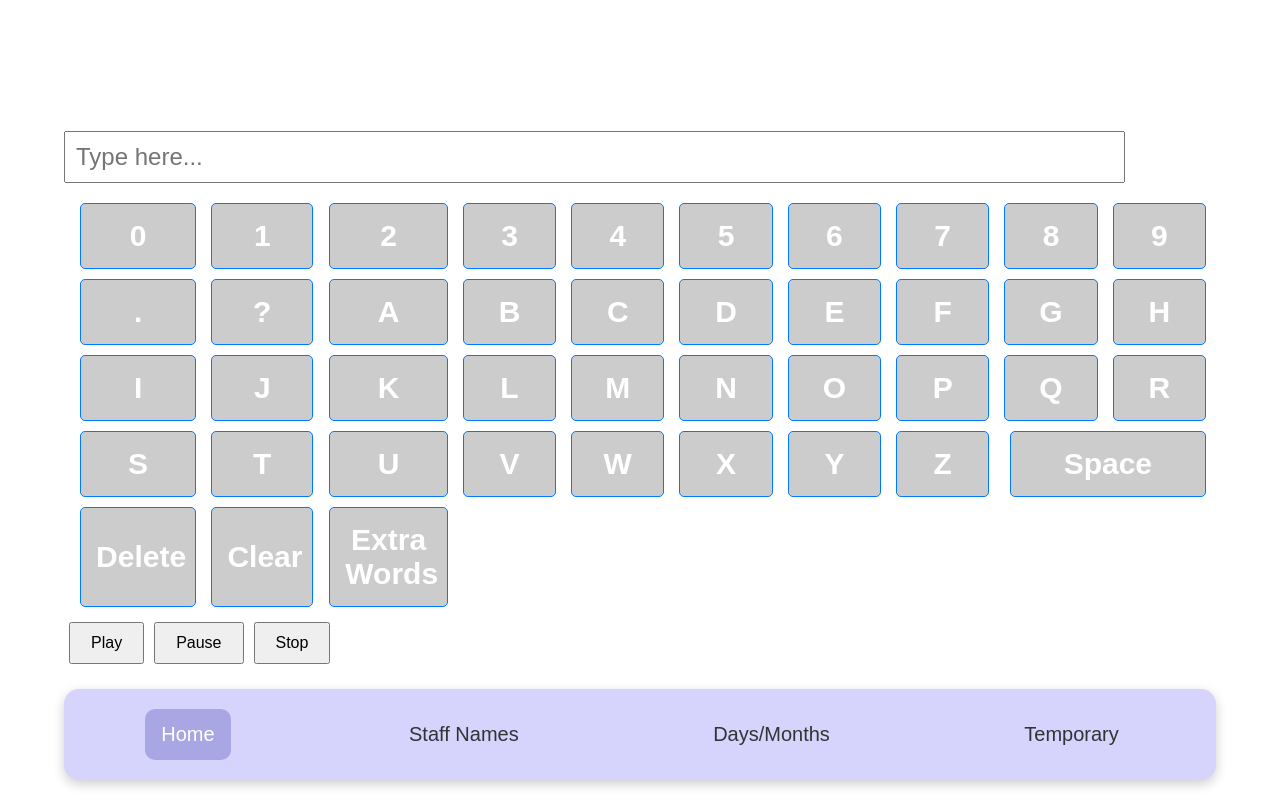
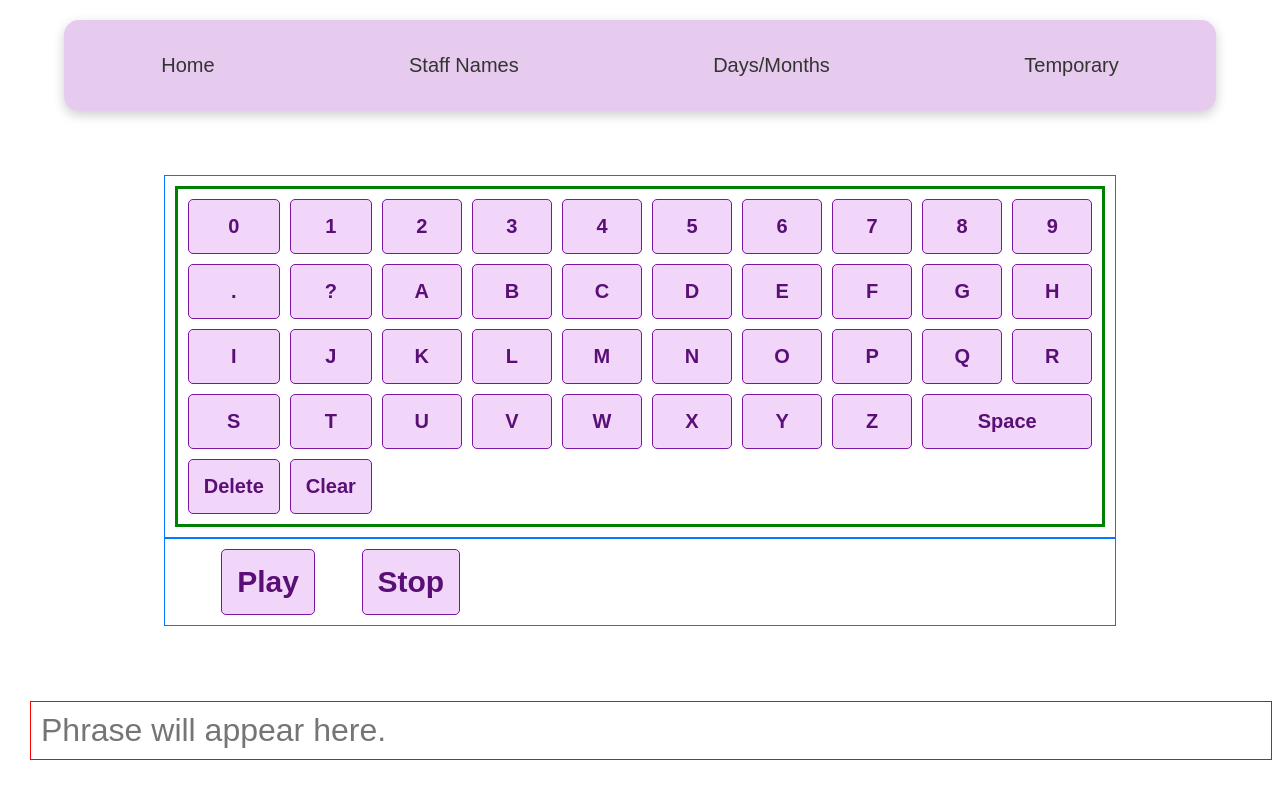
Before and after one commit to maddiecoco/AdaptiveVisionaries, a React (Create React App) app: page / in a window 1280 px wide. Built offline with nearby package versions, Linux system fonts and the light colour scheme.

Commit message:
Bar Update

```diff
--- a/src/App.js
+++ b/src/App.js
@@ -1,24 +1,25 @@
 import './App.css';
 import React, { useState } from 'react';
 import { Routes, Route } from 'react-router-dom';
-import MyButton from './components/Button/MyButton';
-import TextToSpeech from './components/TextToSpeech';
-import Temporary from './components/Temporary';
-import BottomNav from './components/NavBar/BottomBar';
-import StaffNames from './components/StaffNames';
-import DayMonths from './components/DayMonths';
+import HomeButtons from './components/HomePage/HomeButtons';
+import TextToSpeech from './components/TextToSpeech/TextToSpeech';
+import Temporary from './components/ButtonPages/Temporary';
+import TopBar from './components/NavBar/TopBar';
+import StaffNames from './components/ButtonPages/StaffNames';
+import DayMonths from './components/ButtonPages/DayMonths';
 
 function App() {
   const [inputValue, setInputValue] = useState('');
 
   return (
     <>
+      <TopBar />
       <Routes>
         <Route
           path="/"
           element={
             <>
-              <MyButton inputValue={inputValue} setInputValue={setInputValue} />
+              <HomeButtons inputValue={inputValue} setInputValue={setInputValue} />
               <TextToSpeech text={inputValue} />
             </>
           }
@@ -35,9 +36,7 @@ function App() {
           path="/temporary"
           element={<Temporary inputValue={inputValue} setInputValue={setInputValue} />}
         />
-      </Routes>
-      <BottomNav />
-    </>
+      </Routes>    </>
   );
 }
 
--- a/src/components/Button/MyButton.css
+++ /dev/null
@@ -1,62 +0,0 @@
-input {
-    font-size: 24px; /* Increase font size */
-    width: 90%; /* Full width */
-    padding: 10px; /* Add some padding */
-    margin-bottom: 10px; /* Space below the input */
-  }
-.button-container {
-    display: grid;
-    grid-template-columns: repeat(10, 1fr); /* 10 buttons per row */
-    gap: 10px; /* Space between buttons */
-    padding: 10px; /* Padding around the button container */
-  }
-
-  .button-container-1 {
-    display: grid;
-    grid-template-columns: repeat(8, 1fr); /* 8 buttons per row */
-    gap: 10px; /* Space between buttons */
-    padding: 10px; /* Padding around the button container */
-  }
-
-  .container {
-    margin-left: 5%;
-    margin-right: 5%;
-  }
-
-  .my-button {
-    padding: 15px; /* Adjust padding for larger buttons */
-    border: 1px solid #007bff;
-    background-color: #ccc; /* Example background color */
-    color: white;
-    font-size: 30px; /* Adjust font size as needed */
-    cursor: pointer;
-    border-radius: 5px; /* Rounded corners for buttons */
-    transition: background-color 0.3s; /* Smooth transition for hover effect */
-    font-weight: bold;
-    margin-left: 5%;
-  }
-
-  .my-button:hover {
-    background-color: #0056b3; /* Darker shade on hover */
-  }
-
-  /* Wider space button */
-.space-button {
-    grid-column: span 2; /* Make the space button span two columns */
-    font-weight: bold;
-  }
-
-  /* TextToSpeech.css */
-.textarea {
-    font-size: 16px;
-    width: 100%;
-    padding: 10px;
-    margin-left: 5%;
-    margin-right: 10px;
-  }
-
-  .sound-button {
-    font-size: 16px;
-    padding: 10px 20px;
-    margin: 5px;
-  }
--- a/src/components/DayMonths.js
+++ b/src/components/ButtonPages/DayMonths.js
@@ -1,9 +1,7 @@
 import React from 'react';
-import { useNavigate } from 'react-router-dom';
-import './Button/MyButton.css'
+import '../HomePage/HomeButtons.css';
 
 const DayMonths = ({ inputValue, setInputValue }) => {
-  const navigate = useNavigate();
 
   // Array of phrases
   const phrases = [
@@ -21,14 +19,14 @@ const DayMonths = ({ inputValue, setInputValue }) => {
     setInputValue(inputValue + " " + phrase); // Append the clicked phrase to inputValue
   };
 
-  const handleNavigateBack = () => {
-    navigate('/'); // Navigate back to the home page
-  };
-
   return (
     <div className="container">
-      <p>Current input: {inputValue}</p>
-
+      <input
+        type="text"
+        value={inputValue}
+        placeholder="Phrase will appear here."
+        readOnly // Prevent user from typing manually
+      />
       <div className="button-container">
         {/* Dynamically generate buttons for each phrase */}
         {phrases.map((phrase, index) => (
@@ -37,11 +35,6 @@ const DayMonths = ({ inputValue, setInputValue }) => {
           </button>
         ))}
       </div>
-
-      {/* Button to navigate back to the main page */}
-      <button className="my-button" onClick={handleNavigateBack}>
-        Back to Main Page
-      </button>
     </div>
   );
 };
--- a/src/components/StaffNames.js
+++ b/src/components/ButtonPages/StaffNames.js
@@ -1,9 +1,7 @@
 import React from 'react';
-import { useNavigate } from 'react-router-dom';
-import './Button/MyButton.css'
+import '../HomePage/HomeButtons.css';
 
 const StaffNames = ({ inputValue, setInputValue }) => {
-  const navigate = useNavigate();
 
   // Array of phrases
   const phrases = [
@@ -33,15 +31,16 @@ const StaffNames = ({ inputValue, setInputValue }) => {
     setInputValue(inputValue + " " + phrase); // Append the clicked phrase to inputValue
   };
 
-  const handleNavigateBack = () => {
-    navigate('/'); // Navigate back to the home page
-  };
-
   return (
     <div className="container">
-      <p>Current input: {inputValue}</p>
+      <input
+        type="text"
+        value={inputValue}
+        placeholder="Phrase will appear here."
+        readOnly
+      />
 
-      <div className="button-container">
+      <div className="button-container-1">
         {/* Dynamically generate buttons for each phrase */}
         {phrases.map((phrase, index) => (
           <button key={index} className="my-button" onClick={() => handlePhraseClick(phrase)}>
@@ -49,11 +48,6 @@ const StaffNames = ({ inputValue, setInputValue }) => {
           </button>
         ))}
       </div>
-
-      {/* Button to navigate back to the main page */}
-      <button className="my-button" onClick={handleNavigateBack}>
-        Back to Main Page
-      </button>
     </div>
   );
 };
--- a/src/components/Temporary.js
+++ b/src/components/ButtonPages/Temporary.js
@@ -1,8 +1,7 @@
 import React from 'react';
-import { useNavigate } from 'react-router-dom';
-import './Button/MyButton.css'
+import '../HomePage/HomeButtons.css';
+
 const Temporary = ({ inputValue, setInputValue }) => {
-  const navigate = useNavigate();
 
   // Array of phrases
   const phrases = [
@@ -30,16 +29,12 @@ const Temporary = ({ inputValue, setInputValue }) => {
     setInputValue(inputValue + " " + phrase); // Append the clicked phrase to inputValue
   };
 
-  const handleNavigateBack = () => {
-    navigate('/'); // Navigate back to the home page
-  };
-
   return (
     <div className="container">
       <input
         type="text"
         value={inputValue}
-        placeholder="Type here..."
+        placeholder="Phrase will appear here."
         readOnly // Prevent user from typing manually
       />
 
@@ -51,11 +46,6 @@ const Temporary = ({ inputValue, setInputValue }) => {
           </button>
         ))}
       </div>
-
-      {/* Button to navigate back to the main page */}
-      <button className="my-button" onClick={handleNavigateBack}>
-        Back to Main Page
-      </button>
     </div>
   );
 };
--- /dev/null
+++ b/src/components/HomePage/HomeButtons.css
@@ -0,0 +1,103 @@
+input {
+  font-size: 32px; /* Larger font size */
+  width: calc(100% - 60px); /* Full width minus 30px on each side */
+  padding: 10px; /* Add some padding */
+  margin-bottom: 10px; /* Space below the input */
+  border: 1px solid red;
+  position: fixed; /* Fix the position to the viewport */
+  bottom: 30px; /* 30px from the bottom */
+  left: 30px; /* 30px from the left */
+  right: 30px; /* 30px from the right */
+  z-index: 1000; /* Bring it to the front if needed */
+}
+
+.button-container {
+    display: grid;
+    grid-template-columns: repeat(10, 1fr); /* 10 buttons per row */
+    gap: 10px; /* Space between buttons */
+    padding: 10px; /* Padding around the button container */
+    border:3px solid green;
+}
+
+.container {
+  margin-left: 5%;
+  margin-right: 5%;
+  border: 1px solid #007bff;
+  padding: 10px;
+}
+
+.button-container-1 {
+  position: fixed; /* Keeps container fixed on the page */
+  top: 50px; /* 50px from the top */
+  right: 20px; /* 20px from the right */
+  display: grid;
+  grid-template-columns: repeat(8, 1fr); /* 8 buttons per row */
+  gap: 10px; /* Space between buttons */
+  width: calc(8 * 120px + 7 * 10px); /* Set width to fit 8 buttons plus gaps */
+}
+
+.my-button {
+  padding: 15px;
+  border: 1px solid #7A16A2;
+  background-color: #F1D6FA;
+  color: #590F76;
+  font-size: 20px;
+  cursor: pointer;
+  border-radius: 5px;
+  transition: background-color 0.3s;
+  font-weight: bold;
+  width: 100%; /* Makes button fill the grid cell */
+  box-sizing: border-box;
+}
+
+.og-button-container-1 {
+    display: grid;
+    grid-template-columns: repeat(8, 1fr); /* 8 buttons per row */
+    gap: 10px; /* Space between buttons */
+    padding: 10px; /* Padding around the button container */
+}
+
+.og-container {
+  margin-left: 5%;
+  margin-right: 5%;
+  border: 1px solid #007bff;
+}
+
+.og-my-button {
+  padding: 15px; /* Adjust padding for larger buttons */
+  border: 1px solid #7A16A2;
+  background-color: #F1D6FA; /* Example background color */
+  color: #590F76; /* Color of the Numbers/Letters */
+  font-size: 30px; /* Adjust font size as needed */
+  cursor: pointer;
+  border-radius: 5px; /* Rounded corners for buttons */
+  transition: background-color 0.3s; /* Smooth transition for hover effect */
+  font-weight: bold;
+  margin-left: 5%;
+}
+
+  /* Color Value that appears when you hover over a*/
+  .my-button:hover {
+    background-color: #de96e0; /* Darker shade on hover */
+  }
+
+  /* Wider space button */
+.space-button {
+    grid-column: span 2; /* Make the space button span two columns */
+    font-weight: bold;
+  }
+
+  /* TextToSpeech.css */
+.textarea {
+    font-size: 16px;
+    width: 100%;
+    padding: 10px;
+    margin-left: 5%;
+    margin-right: 10px;
+  }
+
+  .sound-button {
+    font-size: 16px;
+    padding: 10px 20px;
+    margin: 5px;
+  }
--- a/src/components/Button/MyButton.js
+++ b/src/components/HomePage/HomeButtons.js
@@ -1,14 +1,7 @@
 import React from 'react';
-import './MyButton.css';
-import { useNavigate } from 'react-router-dom';
+import './HomeButtons.css';
 
-function MyButton({ inputValue, setInputValue }) {
-  const navigate = useNavigate();
-
-
-  const handleNavigate = () => {
-    navigate('/temporary'); // Navigate to the Temporary component
-  };
+function HomeButtons({ inputValue, setInputValue }) {
 
   const handleButtonClick = (char) => {
     setInputValue((prev) => prev + char); // Append the clicked letter to the input value
@@ -33,7 +26,7 @@ function MyButton({ inputValue, setInputValue }) {
         type="text"
         value={inputValue}
         readOnly // Prevent user from typing manually
-        placeholder="Type here..."
+        placeholder="Phrase will appear here."
       />
       <div className="button-container">
         {/* Numbers 0-9 */}
@@ -60,16 +53,18 @@ function MyButton({ inputValue, setInputValue }) {
 
         {/* Alphabet A-Z */}
         {alphabet.map((char) => (
-          <button
+          <button className="my-button"
             key={char}
-            className="my-button"
             onClick={() => handleButtonClick(char)}
           >
             {char}
           </button>
         ))}
+
         {/* Wider Space Button */}
-        <button className="my-button space-button" onClick={() => handleButtonClick(' ')}>Space</button>
+        <button className="my-button space-button" onClick={() => handleButtonClick(' ')}>
+          Space
+        </button>
 
         {/* Delete Button */}
         <button className="my-button" onClick={handleDelete}>
@@ -79,14 +74,9 @@ function MyButton({ inputValue, setInputValue }) {
         <button className="my-button" onClick={handleClear}>
           Clear
         </button>
-
-        {/* Navigate to Temporary Button */}
-        <button className="my-button navigate-button" onClick={handleNavigate}>
-          Extra Words
-        </button>
       </div>
     </div>
   );
 }
 
-export default MyButton;
+export default HomeButtons;
--- a/src/components/NavBar/BottomBar.css
+++ b/src/components/NavBar/TopBar.css
@@ -5,9 +5,9 @@ body {
   }
 
   .navbar {
-    background-color: #d6d4fc;
+    background-color: #e7cbef;
     position: fixed;
-    bottom: 20px; /* Adjusts how far above the bottom it floats */
+    top: 20px; /* Adjusts how far below the top it floats */
     left: 50%;
     transform: translateX(-50%);
     width: 90%; /* Controls the width */
@@ -16,7 +16,7 @@ body {
     box-shadow: 0px 4px 12px rgba(0, 0, 0, 0.2); /* Creates a shadow for floating effect */
     display: flex;
     justify-content: space-around; /* Spaces out the items evenly */
-  }
+}
 
   .navbar a {
     color: #333;
@@ -27,13 +27,13 @@ body {
   }
 
   .navbar a:hover {
-    background: #c6c4ec; /* Changes background on hover */
+    background: #c278d6; /* Changes background on hover */
     color: black;
     border-radius: 10px; /* Adds a slight rounding to hover state */
   }
 
-  .navbar a.active {
-    background-color: #a8a6e3;
+  /* .navbar a.active {
+    background-color: #cf9edc;
     color: white;
     border-radius: 10px;
-  }
+  } */
--- a/src/components/NavBar/BottomBar.js
+++ b/src/components/NavBar/TopBar.js
@@ -1,12 +1,12 @@
 // BottomNav.js
 import React from 'react';
 import { Link } from 'react-router-dom';
-import './BottomBar.css';
+import './TopBar.css';
 
-function BottomBar() {
+function TopBar() {
   return (
     <div className="navbar">
-      <Link to="/" className="active">Home</Link>
+      <Link to="/">Home</Link>
       <Link to="/staffnames">Staff Names</Link>
       <Link to="/daymonths">Days/Months</Link>
       <Link to="/temporary">Temporary</Link>
@@ -14,4 +14,4 @@ function BottomBar() {
   );
 }
 
-export default BottomBar;
+export default TopBar;
--- /dev/null
+++ b/src/components/TextToSpeech/TextToSpeech.css
@@ -0,0 +1,12 @@
+.speech-buttons {
+    padding: 15px; /* Adjust padding for larger buttons */
+    border: 1px solid #7A16A2;
+    background-color: #F1D6FA; /* Example background color */
+    color: #590F76; /* Color of the Numbers/Letters */
+    font-size: 30px; /* Adjust font size as needed */
+    cursor: pointer;
+    border-radius: 5px; /* Rounded corners for buttons */
+    transition: background-color 0.3s; /* Smooth transition for hover effect */
+    font-weight: bold;
+    margin-left: 5%;
+  }
--- a/src/components/TextToSpeech.js
+++ b/src/components/TextToSpeech/TextToSpeech.js
@@ -1,8 +1,7 @@
 import React, { useState, useEffect } from "react";
-import './Button/MyButton.css';
+import './TextToSpeech.css';
 
 const TextToSpeech = ({ text }) => {
-  const [isPaused, setIsPaused] = useState(false);
   const [utterance, setUtterance] = useState(null);
 
   useEffect(() => {
@@ -18,33 +17,18 @@ const TextToSpeech = ({ text }) => {
 
   const handlePlay = () => {
     const synth = window.speechSynthesis;
-
-    if (isPaused) {
-      synth.resume();
-    } else {
-      synth.speak(utterance);
-    }
-
-    setIsPaused(false);
-  };
-
-  const handlePause = () => {
-    const synth = window.speechSynthesis;
-    synth.pause();
-    setIsPaused(true);
+    synth.speak(utterance);
   };
 
   const handleStop = () => {
     const synth = window.speechSynthesis;
     synth.cancel();
-    setIsPaused(false);
   };
 
   return (
     <div className="container">
-      <button className="sound-button" onClick={handlePlay}>{isPaused ? "Resume" : "Play"}</button>
-      <button className="sound-button" onClick={handlePause}>Pause</button>
-      <button className="sound-button" onClick={handleStop}>Stop</button>
+      <button className="speech-buttons" onClick={handlePlay}>Play</button>
+      <button className="speech-buttons" onClick={handleStop}>Stop</button>
     </div>
   );
 };
```
